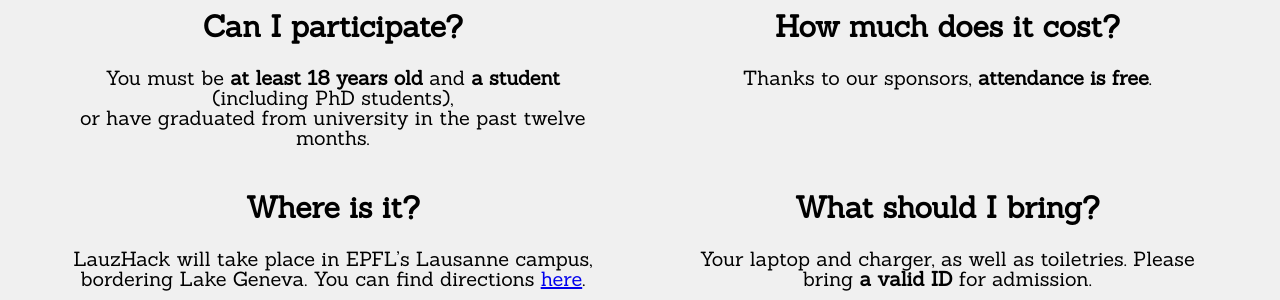
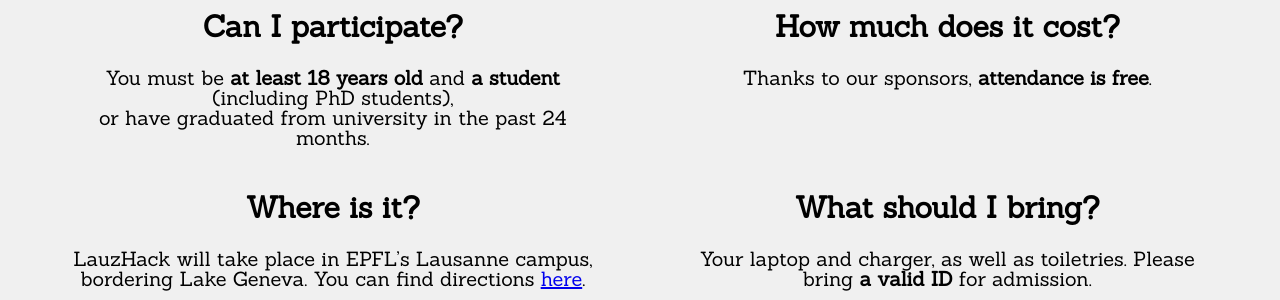
Before and after one commit to LauzHack/LauzHack.github.io, a Jekyll site: the page built from index.html, in a window 1280 px wide and 900 px high, scrolled down 1270 px. Shown: the part 150-450 px from the top of the window. Built offline with Jekyll 4.4.1, drawn with Linux system fonts in a browser that asks for light colours.

Commit message:
Exceptionally extend graduation date cutoff

```diff
--- a/_data/faq.yml
+++ b/_data/faq.yml
@@ -8,7 +8,7 @@
 - q: Can I participate?
   a: |-
         You must be **at least 18 years old** and **a student** (including PhD students),
-        or have graduated from university in the past twelve months.
+        or have graduated from university in the past 24 months.
 
 - q: How much does it cost?
   a: |-
```
